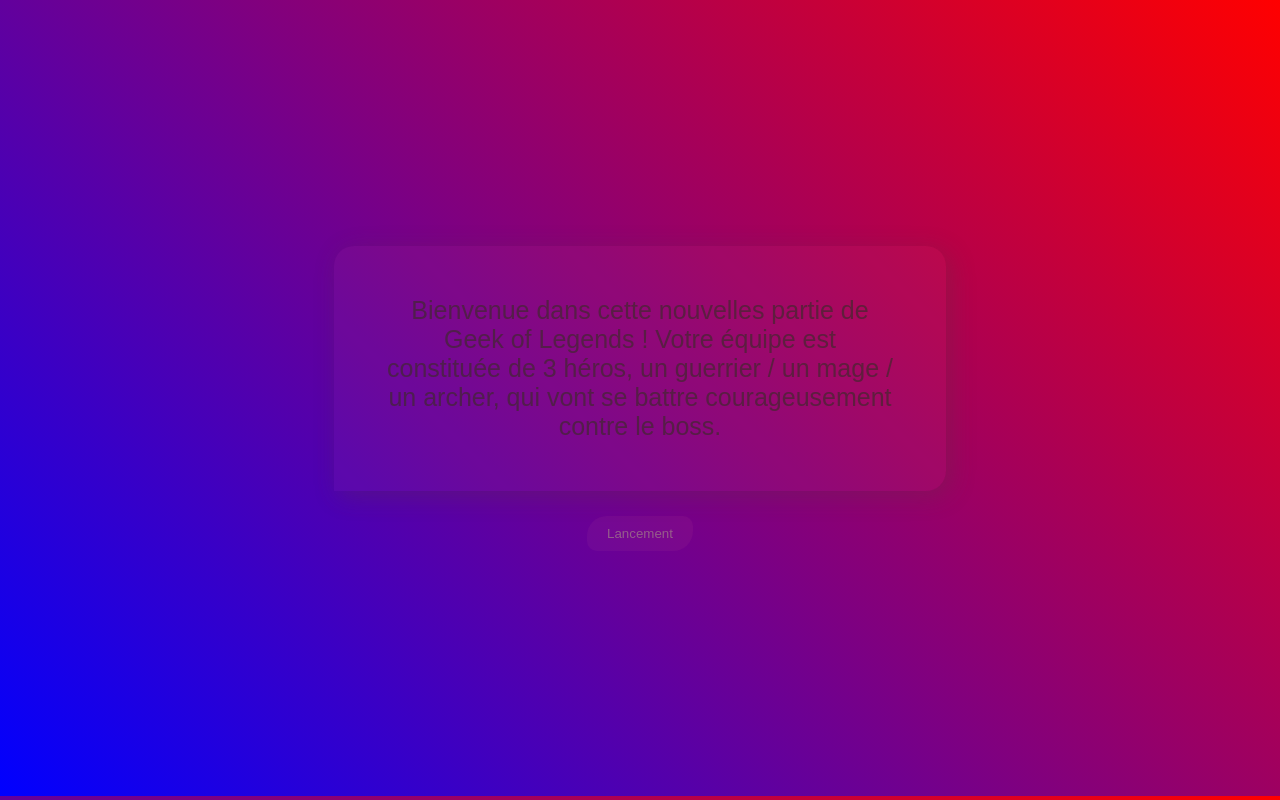
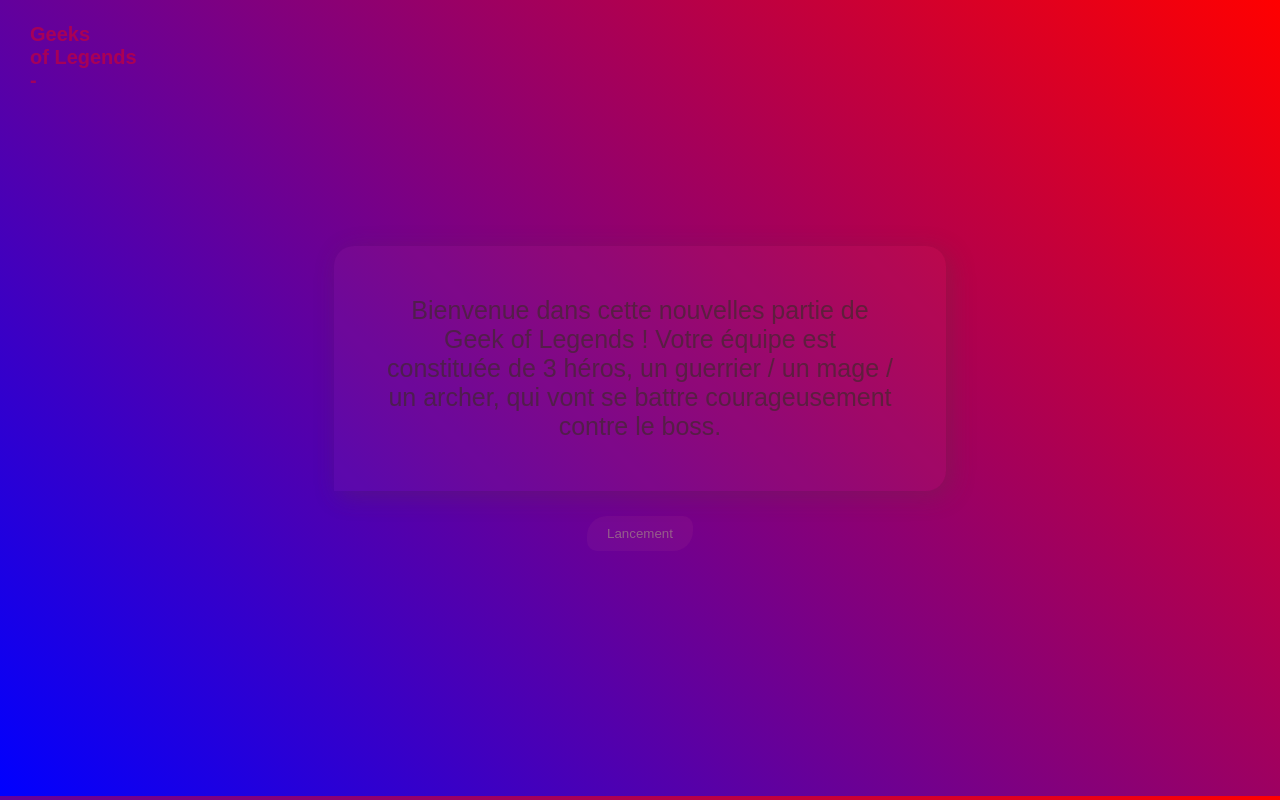
Before and after one commit to Zopavatar/S6_projetFinal, a plain HTML site: page index.html in a window 1280 px wide. Drawn offline with Linux system fonts and the light colour scheme.

Commit message:
ajustement visu

```diff
--- a/index.html
+++ b/index.html
@@ -10,6 +10,8 @@
 </head>
 <body>
 
+    <h1>Geeks <br> of Legends <br> -</h1>
+
     <div id="texte">
     </div>
 
--- a/public/style.css
+++ b/public/style.css
@@ -5,6 +5,17 @@
     flex-direction: column;
     height: 97.5vh;
     background: linear-gradient(45deg, blue,red);
+    font-family: sans-serif;
+    font-size: 25px;
+    color: rgba(61, 42, 42, 0.666);
+}
+
+h1 {
+    position: absolute;
+    top:10px;
+    left:30px;
+    font-size: 20px;
+    color: rgba(255, 0, 0, 0.435);
 }
 
 #texte {
@@ -14,11 +25,8 @@
     border-top-left-radius: 20px;
     border-bottom-right-radius: 20px;
     background-color:rgba(255, 146, 146, 0.053);
-    font-size: 25px;
     text-align: center;
-    color: rgba(61, 42, 42, 0.666);
     box-shadow: 5px 5px 25px rgba(92, 58, 58, 0.286);
-    font-family: sans-serif;
 
 }
 
```
